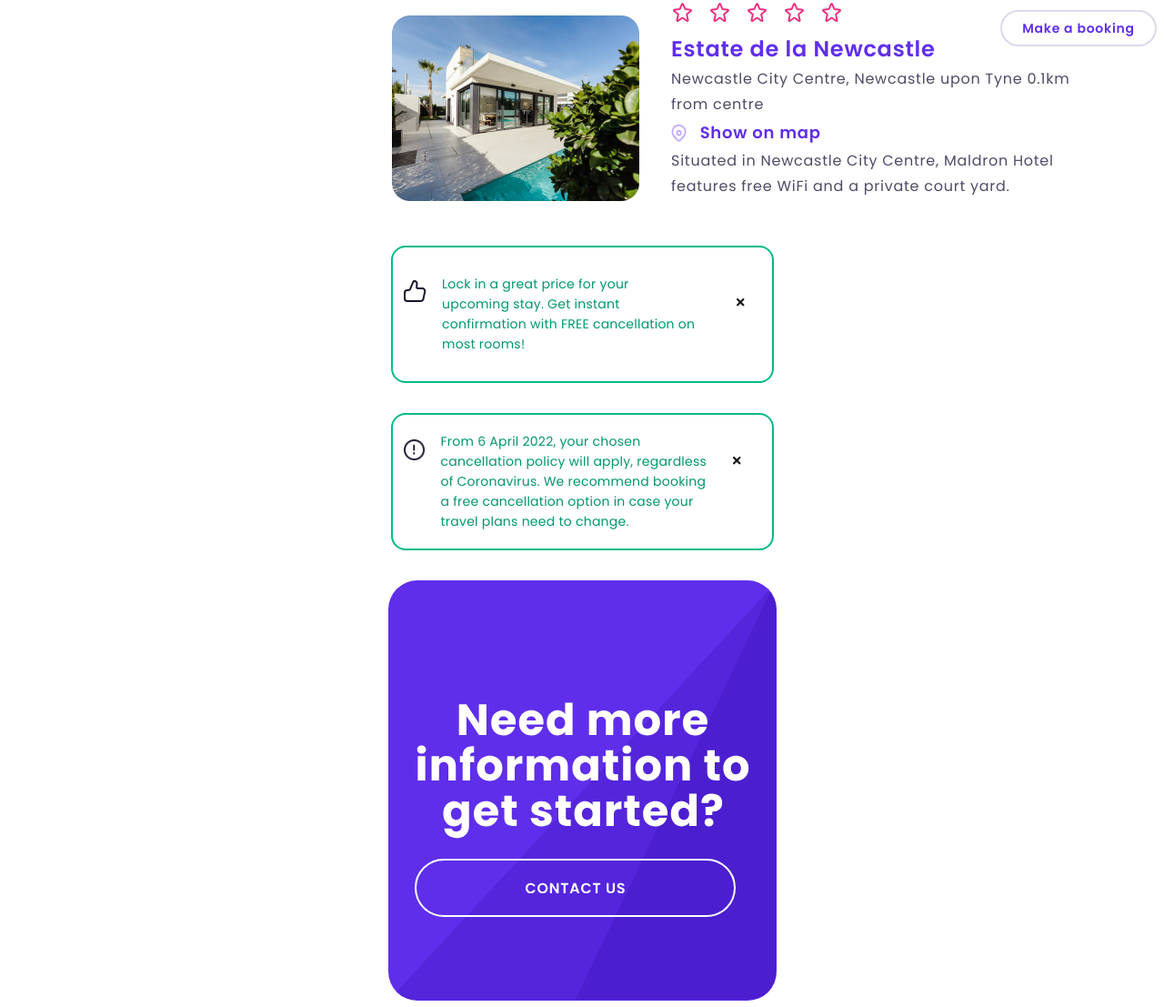
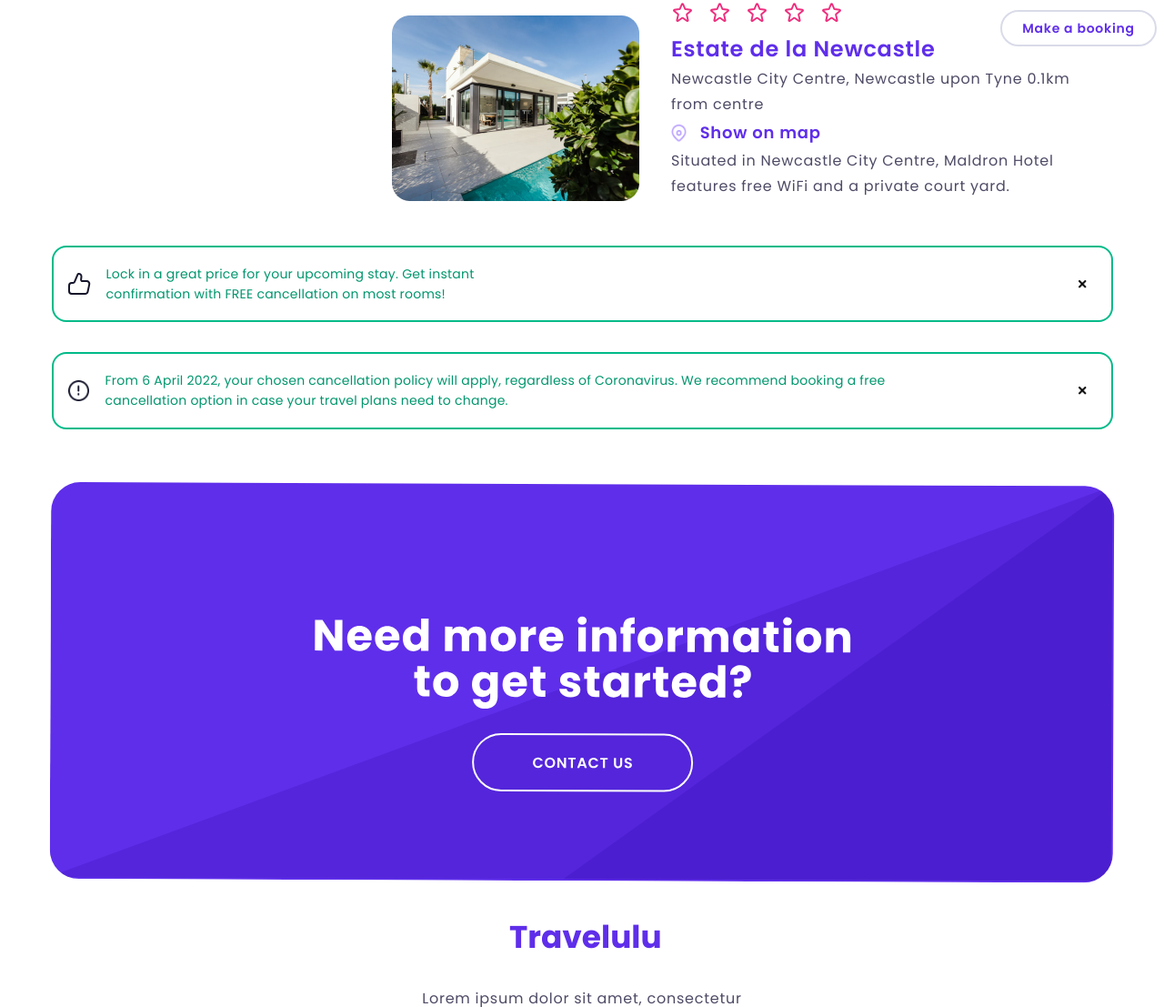
Before and after one commit to federicodesantiago/202210-W3-Quico-Ana, a website: page index.html in a window 1280 px wide. Shown: the part 1539-2646 px from the top of the page at 91% size. Drawn offline with Linux system fonts and the light colour scheme.

Commit message:
First part of the responsive of the final section

```diff
--- a/index.html
+++ b/index.html
@@ -330,6 +330,11 @@
                 src="./img/Contact.svg"
                 alt="Contact info"
             />
+            <img
+                class="final-contact__large"
+                src="./img/Contact_large.svg"
+                alt="Contact info"
+            />
             <h2 class="header-top__logo final-logo">Travelulu</h2>
             <p class="final-lorem">
                 Lorem ipsum dolor sit amet, consectetur adipiscing elit. Sed ac
--- a/scss/style.scss
+++ b/scss/style.scss
@@ -621,6 +621,11 @@
     margin-block-start: 32.94px;
     width: 427px;
     height: 462px;
+    display: block;
+}
+
+.final-contact__large {
+    display: none;
 }
 
 .header-top__logo {
@@ -678,3 +683,51 @@
     letter-spacing: 0.75px;
     color: #6e7191;
 }
+
+@media (min-width: 700px) {
+    .final_contenido01 {
+        width: 1167px;
+        height: 84.14px;
+        justify-content: flex-start;
+        p {
+            width: 462px;
+            height: 44px;
+        }
+        img {
+            margin-block-end: 0px;
+            margin-inline-start: 16px;
+        }
+        .final_contenido-x {
+            margin-inline-start: 0px;
+            margin: 0px;
+            margin-left: auto;
+            margin-inline-end: 26.61px;
+        }
+    }
+    .final_contenido02 {
+        width: 1167px;
+        height: 84.52px;
+        p {
+            width: 920px;
+            height: 44px;
+        }
+
+        img {
+            margin-block-end: 0px;
+            margin-inline-start: 16px;
+        }
+        .final_contenido-x {
+            margin-inline-start: 0px;
+            margin: 0px;
+            margin-left: auto;
+            margin-inline-end: 26.61px;
+        }
+    }
+    .final-contact {
+        display: none;
+    }
+    .final-contact__large {
+        margin-block-start: 58.48px;
+        display: block;
+    }
+}
```
Also changed, not shown: css/style.css, img/Contact_large.svg (added), 1 other file.
